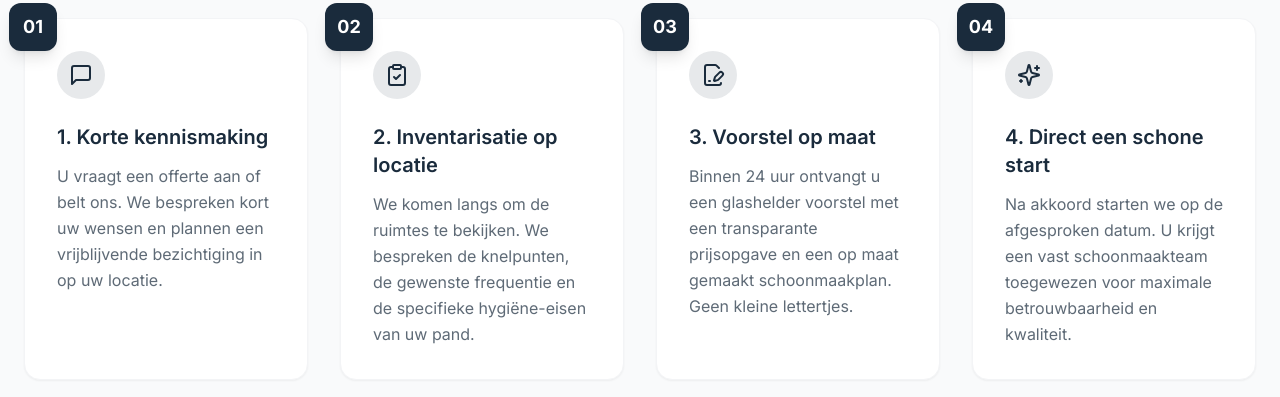
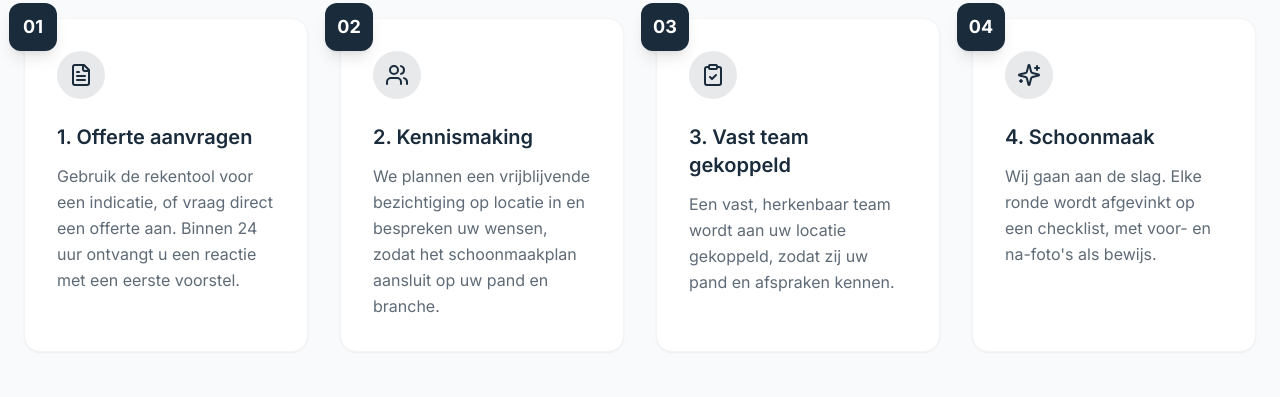
Before and after one commit to tobusiness101-cmyk/puurix-platform, a Next.js app in the folder amersfoort-schoon-(1)/: page / in a window 1280 px wide. Shown: the part 2440-2837 px from the top of the page. Built offline with nearby package versions, Linux system fonts and the light colour scheme.

Commit message:
Update HowItWorks.tsx claud + gemini

```diff
--- a/amersfoort-schoon-(1)/components/HowItWorks.tsx
+++ b/amersfoort-schoon-(1)/components/HowItWorks.tsx
@@ -1,29 +1,29 @@
-import { MessageSquare, ClipboardCheck, FileSignature, Sparkles } from "lucide-react";
+import { FileText, Users, ClipboardCheck, Sparkles } from "lucide-react";
 
 export const HowItWorks = () => {
   const steps = [
     {
       id: "01",
-      name: "1. Korte kennismaking",
-      description: "U vraagt een offerte aan of belt ons. We bespreken kort uw wensen en plannen een vrijblijvende bezichtiging in op uw locatie.",
-      icon: MessageSquare,
+      name: "1. Offerte aanvragen",
+      description: "Gebruik de rekentool voor een indicatie, of vraag direct een offerte aan. Binnen 24 uur ontvangt u een reactie met een eerste voorstel.",
+      icon: FileText,
     },
     {
       id: "02",
-      name: "2. Inventarisatie op locatie",
-      description: "We komen langs om de ruimtes te bekijken. We bespreken de knelpunten, de gewenste frequentie en de specifieke hygiëne-eisen van uw pand.",
+      name: "2. Kennismaking",
+      description: "We plannen een vrijblijvende bezichtiging op locatie in en bespreken uw wensen, zodat het schoonmaakplan aansluit op uw pand en branche.",
+      icon: Users,
+    },
+    {
+      id: "03",
+      name: "3. Vast team gekoppeld",
+      description: "Een vast, herkenbaar team wordt aan uw locatie gekoppeld, zodat zij uw pand en afspraken kennen.",
       icon: ClipboardCheck,
     },
     {
-      id: "03",
-      name: "3. Voorstel op maat",
-      description: "Binnen 24 uur ontvangt u een glashelder voorstel met een transparante prijsopgave en een op maat gemaakt schoonmaakplan. Geen kleine lettertjes.",
-      icon: FileSignature,
-    },
-    {
       id: "04",
-      name: "4. Direct een schone start",
-      description: "Na akkoord starten we op de afgesproken datum. U krijgt een vast schoonmaakteam toegewezen voor maximale betrouwbaarheid en kwaliteit.",
+      name: "4. Schoonmaak",
+      description: "Wij gaan aan de slag. Elke ronde wordt afgevinkt op een checklist, met voor- en na-foto's als bewijs.",
       icon: Sparkles,
     },
   ];
```
